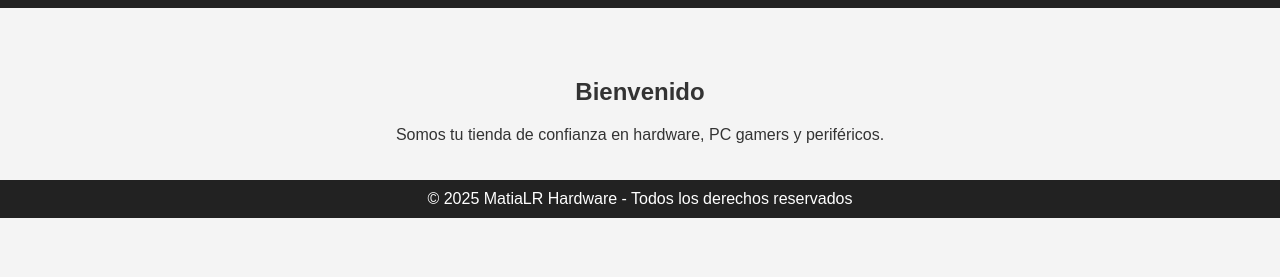
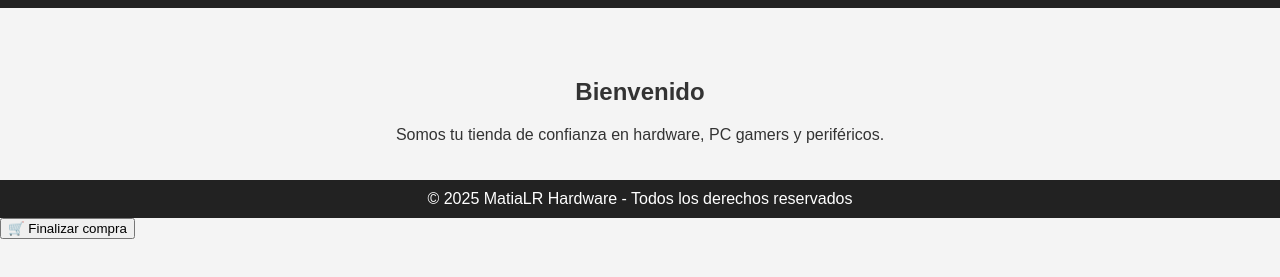
Before and after one commit to dorkkan/prueba, a plain HTML site: page index.html in a window 1280 px wide. Shown: the part 395-672 px from the top of the page. Drawn offline with Linux system fonts and the light colour scheme; no server answers.

Commit message:
Update index.html

```diff
--- a/index.html
+++ b/index.html
@@ -68,5 +68,7 @@
   </footer>
 
   <script src="scripts.js"></script>
+<button onclick="enviarCarritoPorWhatsApp()" id="boton-finalizar">🛒 Finalizar compra</button>
+
 </body>
 </html>
```
